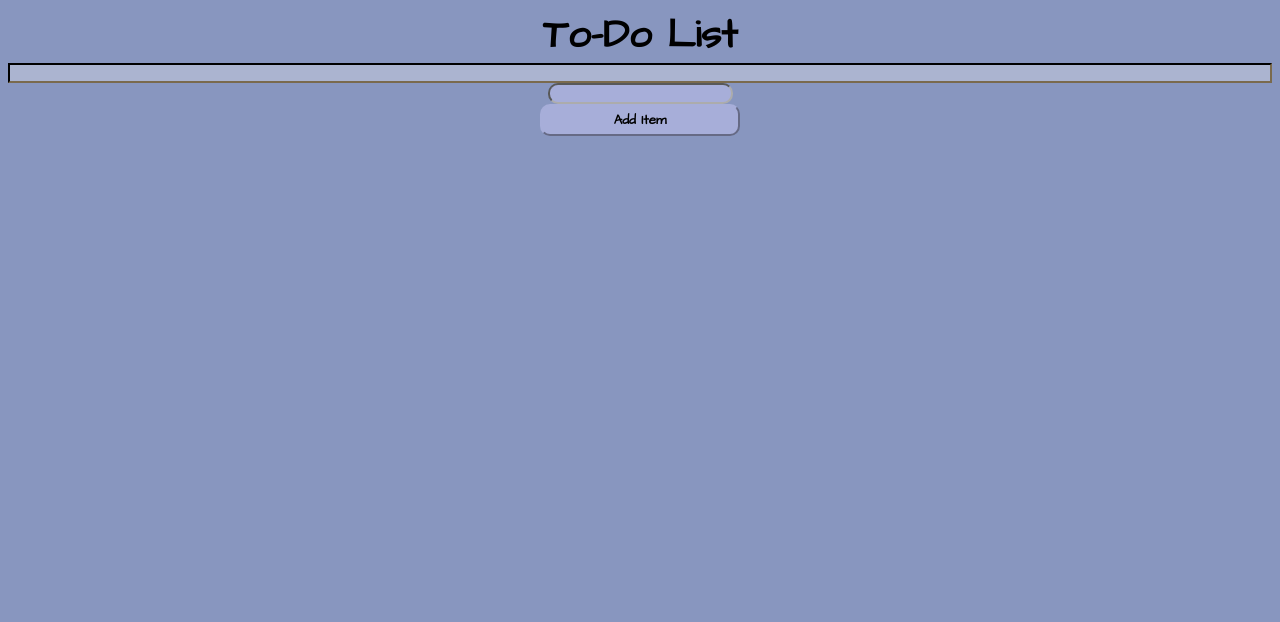
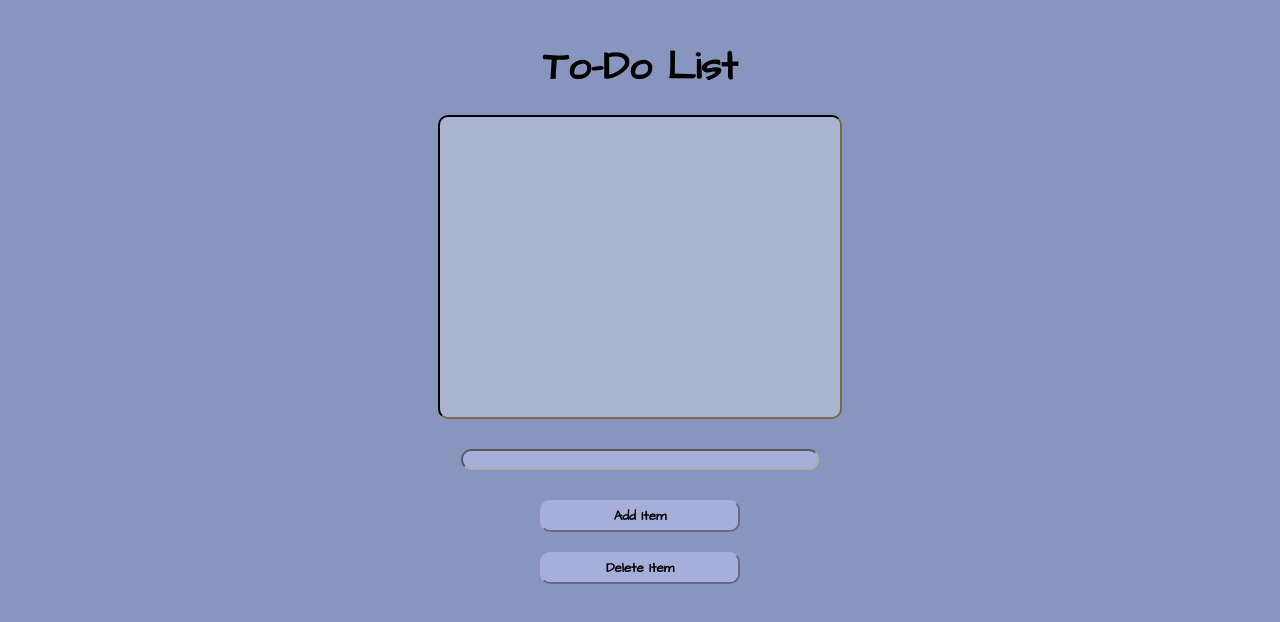
Before and after one commit to alexiscenriquez/todolist, a plain HTML site: page index.html in a window 1280 px wide. Drawn offline with Linux system fonts and the light colour scheme.

Commit message:
desktop view

```diff
--- a/index.css
+++ b/index.css
@@ -30,6 +30,7 @@ margin: auto;
 display: block;
 background-color:#A7AED9;
 border-color:#ACACAC;
+margin-bottom: 30px;
 }
 input[type="text"]:focus{
 outline: none;
@@ -53,6 +54,7 @@ button{
     background-color: rgba(245, 245, 245, 0.315);
     border:inset 2pt#262118;
     overflow: scroll;
+    border-radius: 10px;
 }
 @media(max-width:500px){
     body{
@@ -74,12 +76,32 @@ button{
         width: 70%;
         margin: 30px auto;
         height: 250px;
-        border-radius: 5px;
+
         padding:10px;
     }
 
     input[type="text"]{
         width: 200px;
-        margin-bottom: 30px;
+
     }
 }
+
+@media(min-width:501px){
+h1{
+    margin-top:40px;
+    margin-bottom: 20px;
+}
+    #list{
+        width:45%;
+        max-width: 400px;
+        margin:auto;
+        margin-bottom: 30px;
+        height: 300px;
+    }
+
+    input[type="text"]{
+        width:40%;
+        max-width:350px;
+
+    }
+}
--- a/index.html
+++ b/index.html
@@ -24,8 +24,9 @@
 
     </ul>
 </div>
-<input type="text">
-<button>Add Item</button>
+<input type="text" id="item">
+<button id="add">Add Item</button>
+<button id="delete">Delete Item</button>
     </div>
     <script src="index.js"></script>
 </body>
```
